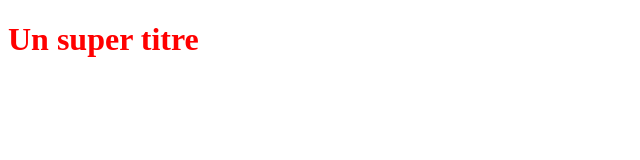
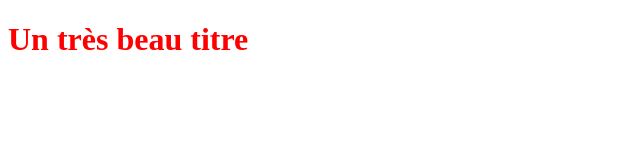
Before and after one commit to TristanCornet/OpenClassroomsProject, a plain HTML site: page index.html in a window 1280 px wide. Shown: the whole page, without its empty margins (0-640 px from the left). Drawn offline with Linux system fonts and the light colour scheme.

Commit message:
Modification du titre H1

```diff
--- a/index.html
+++ b/index.html
@@ -5,6 +5,6 @@
    <link rel="stylesheet" type="text/css" href="styles.css">
 </head>
 <body>
-   <h1>Un super titre</h1>
+   <h1>Un très beau titre</h1>
 </body>
 </html>
```
